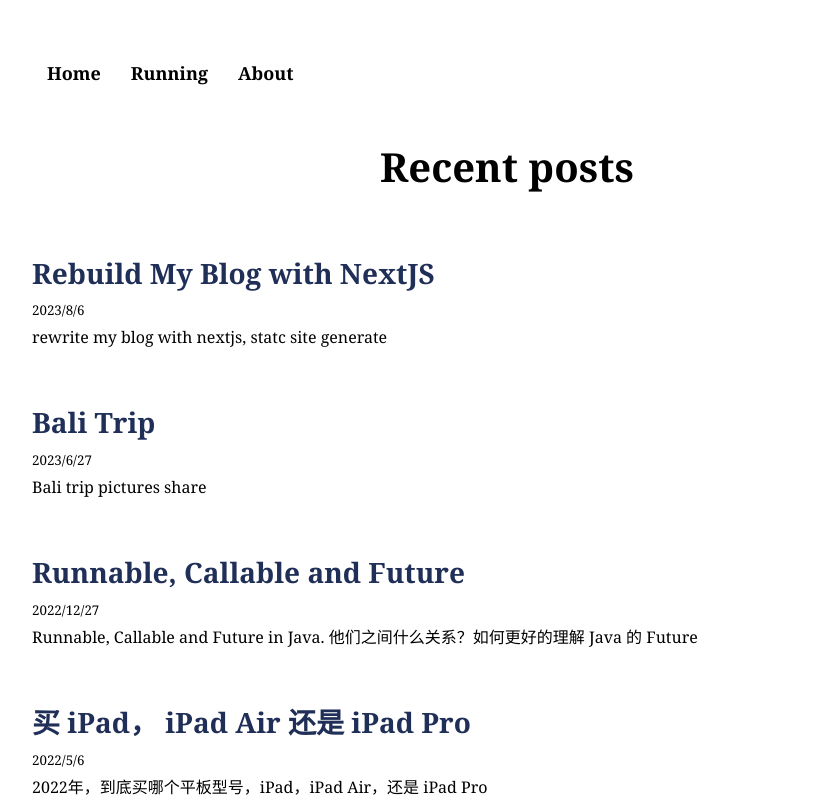
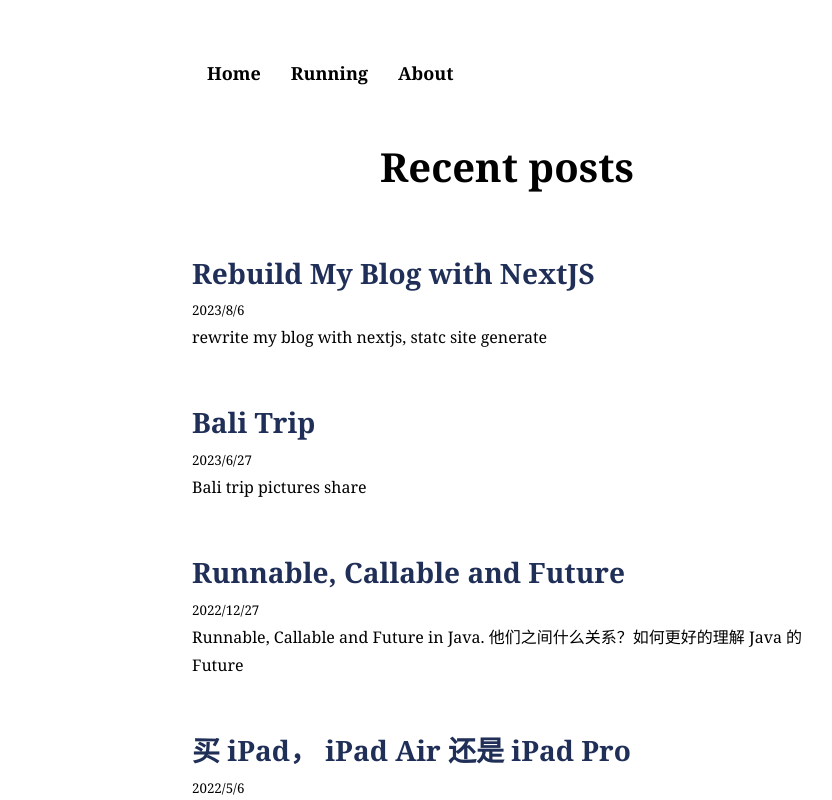
Before and after one commit to jun1st/new-blog, a Next.js app: page / in a window 1280 px wide. Shown: the top 800 px of the page, without its empty margins (133-965 px from the left). Built offline with nearby package versions, Linux system fonts and the light colour scheme.

Commit message:
set width for mobile

```diff
--- a/styles/Home.module.css
+++ b/styles/Home.module.css
@@ -9,7 +9,7 @@
 .article {
   margin-left:auto;
   margin-right:auto;
-  max-width:62rem;
+  max-width:42rem;
   padding: 0rem 1.3125rem 2.625rem 1.3125rem;
 }
 
--- a/styles/globals.css
+++ b/styles/globals.css
@@ -176,7 +176,7 @@ nav {
   padding: 10px;
   margin-left: auto;
   margin-right: auto;
-  max-width: 62rem;
+  max-width: 42rem;
   width:100%;
   padding: 2.625rem 1.3125rem;
 }
```
